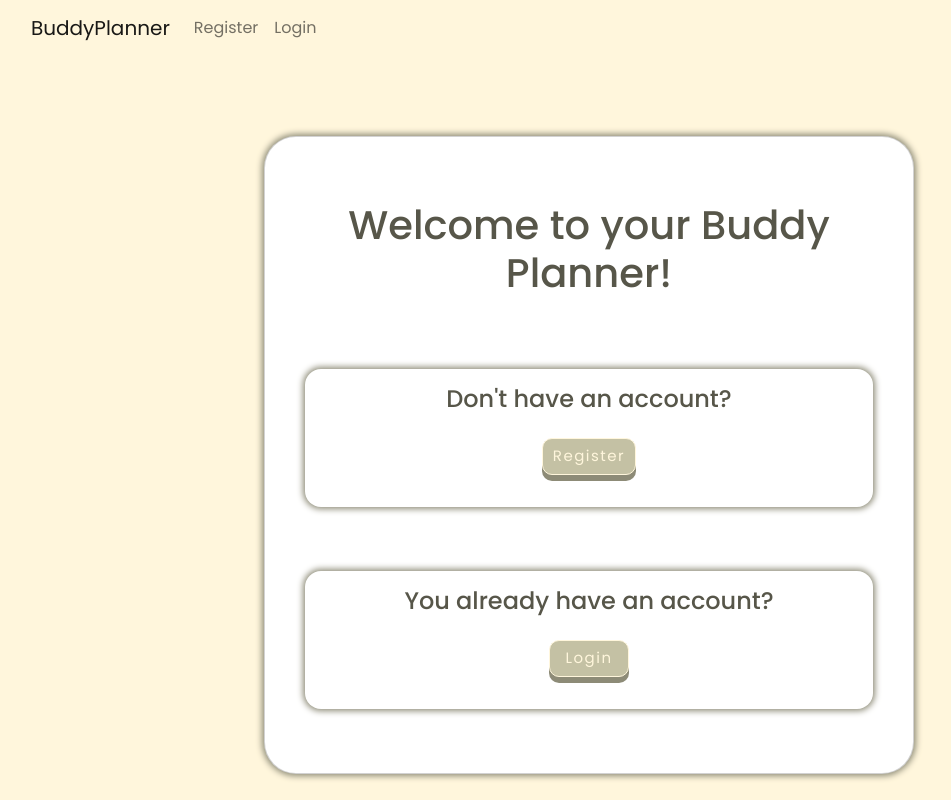
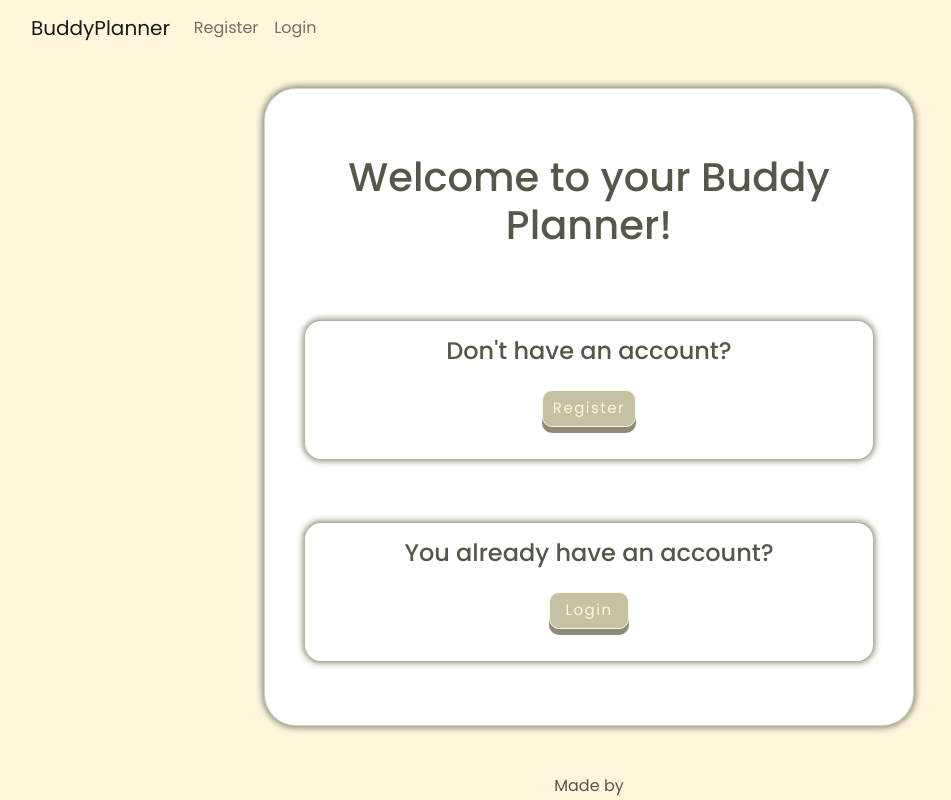
Before and after one commit to SOCRAMBLLE/Pet-Buddy-Wellness-Planner, a React (Create React App) app: page / in a window 1280 px wide. Shown: the top 800 px of the page, without its empty margins (51-1002 px from the left). Built offline with nearby package versions, Linux system fonts and the light colour scheme.

Commit message:
Added preview img to README.md

```diff
--- a/src/App.css
+++ b/src/App.css
@@ -1,5 +1,5 @@
 .App {
-  text-align: center;
+  text-align: center;;
 }
 
 .App-logo {
--- a/src/components/Card.css
+++ b/src/components/Card.css
@@ -3,7 +3,7 @@
   box-shadow: #8d8b77 0px 0px 6px 2px;
   margin: auto;
   padding: 2rem 0.5rem;
-  max-width: 95%;
+  max-width: 90%;
   display: flex;
   flex-direction: column;
   align-items: center;
--- a/src/components/UI/NavigationBar.css
+++ b/src/components/UI/NavigationBar.css
@@ -0,0 +1,4 @@
+nav {
+    max-width: 95%;
+    margin: auto;
+}
--- a/src/pages/HomePage.css
+++ b/src/pages/HomePage.css
@@ -1,5 +1,5 @@
 .homepageCard {
-    margin-top: 5rem;
+    margin-top: 2rem;
     gap: 4rem;
     padding-bottom: 4rem;
 }
--- a/src/pages/LoginPage.css
+++ b/src/pages/LoginPage.css
@@ -1,5 +1,5 @@
 .loginForm {
-  margin-top: 5rem !important;
+  margin-top: 2rem !important;
 }
 
 .loginForm h1 {
--- a/src/pages/PetRegister.css
+++ b/src/pages/PetRegister.css
@@ -6,7 +6,7 @@
 */
 
 .createUserForm {
-  margin-top: 5rem !important;
+  margin-top: 2rem !important;
 }
 
 form label {
```
Also changed, not shown: BuddyPlanner.png (added), 1 other file (tests, documents, lock files or other folders).
